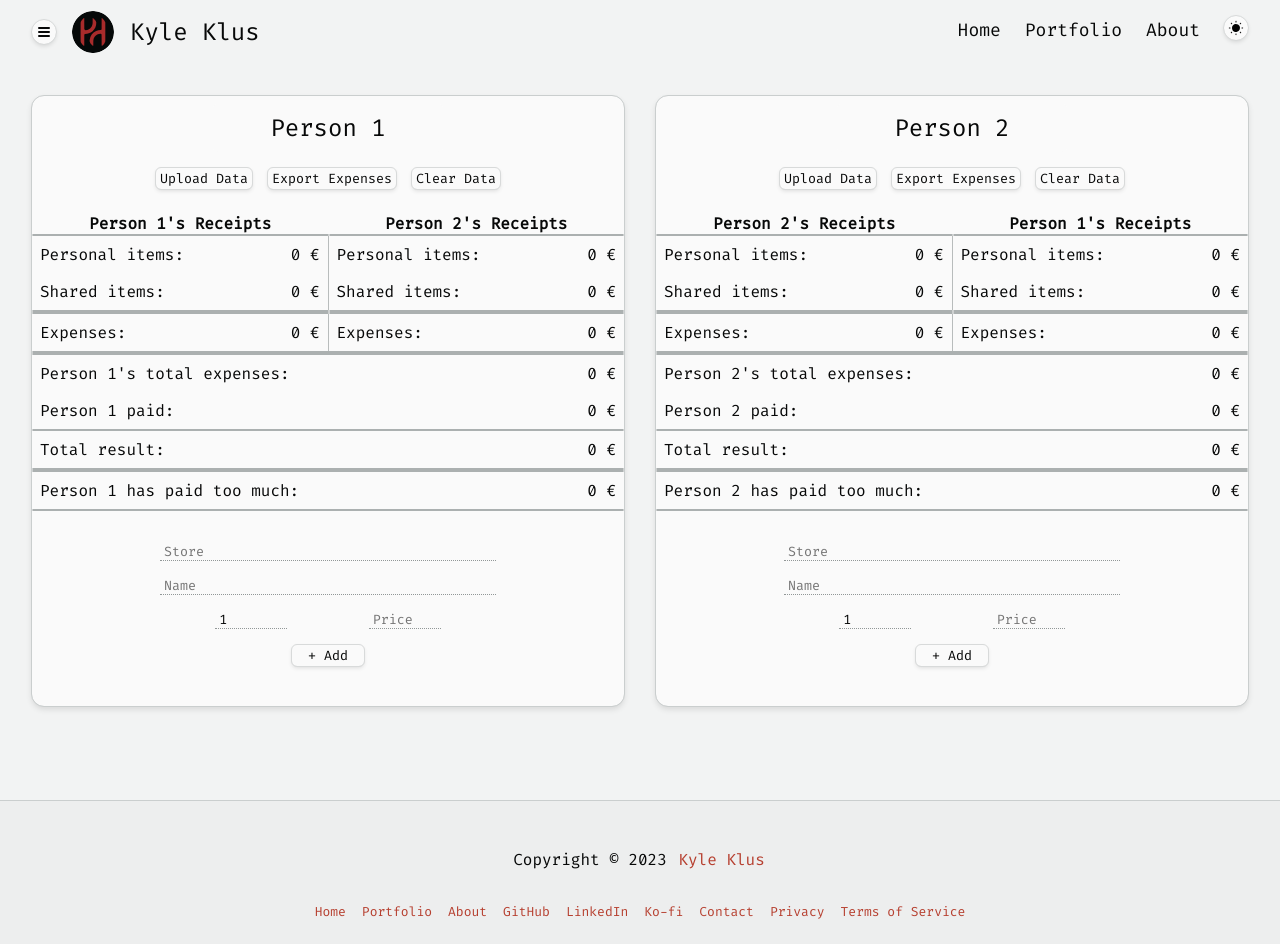
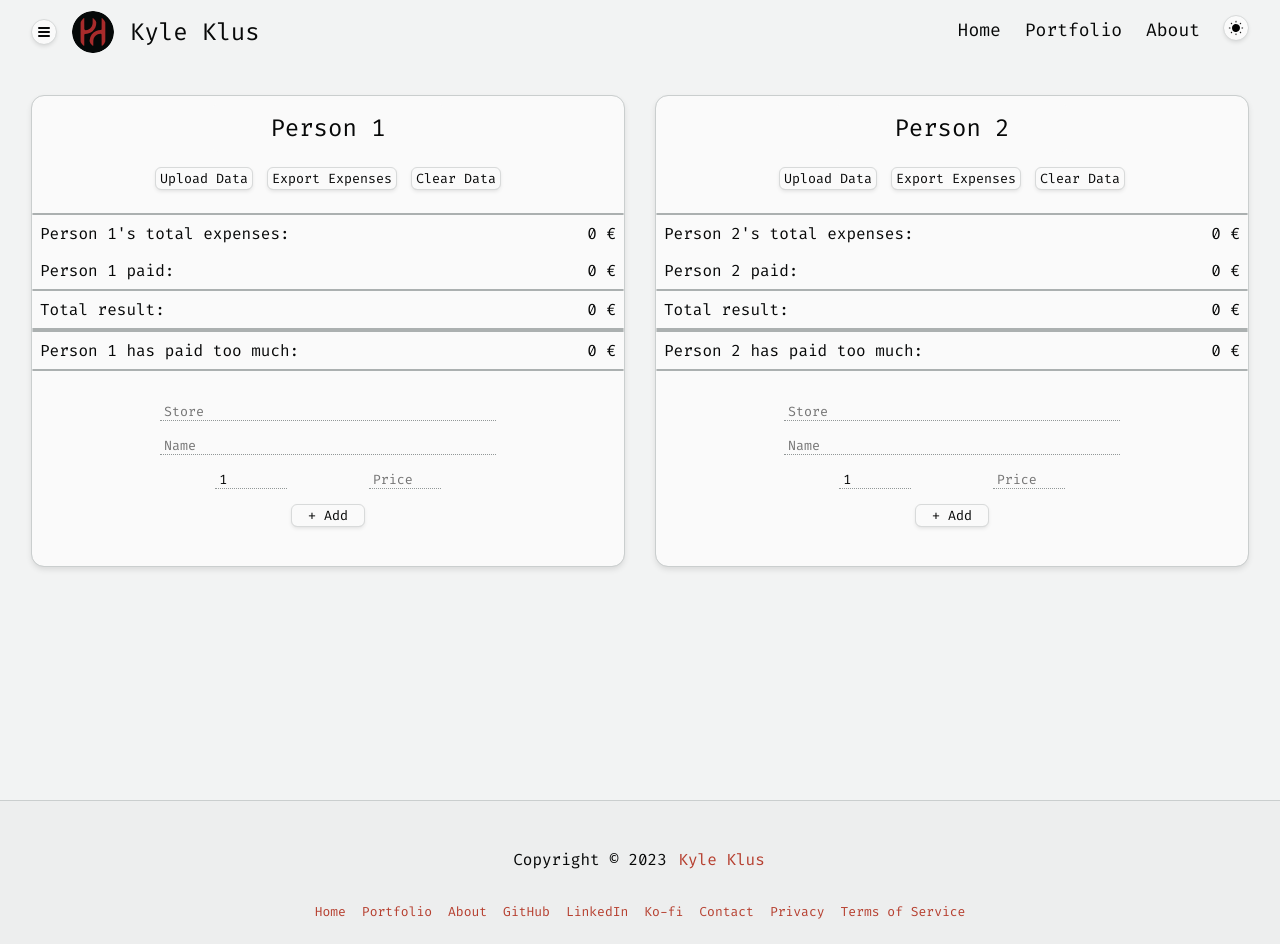
Before and after one commit to KyleKlus/receipt-manager-tool, a Next.js app: page /old-receipt-manager/ in a window 1280 px wide. Built offline with nearby package versions, Linux system fonts and the light colour scheme.

Commit message:
UPDATE: Improved the result view

```diff
--- a/src/components/receipt-manager/personCell/PersonCard.tsx
+++ b/src/components/receipt-manager/personCell/PersonCard.tsx
@@ -49,7 +49,6 @@ export default function PersonCard(props: {
     const myExpensesFromOther: number = Math.floor((myItemsFromOther + sharedFromOther) * 100) / 100;
 
     const myTotalExpenses: number = Math.floor((myExpensesFromOther + myExpensesFromMe) * 100) / 100;
-
 
     const rejectedFromMe: number = Calculator.calcRejectedExpenses(myReceipts);
     const result: number = Math.floor((myTotalExpenses - myReceiptsExpenses) * 100) / 100;
@@ -107,7 +106,6 @@ export default function PersonCard(props: {
                     Upload Data
                 </button>
                 <button disabled={myReceipts.length === 0 && otherReceipts.length === 0} className={[styles.fancyButton].join('')} onClick={() => {
-
                     const resultData: IResult = {
                         payerName: result <= 0 ? otherName : myName,
                         receiverName: result <= 0 ? myName : otherName,
--- a/src/components/receipt-manager/personCell/ReceiptsOverview.tsx
+++ b/src/components/receipt-manager/personCell/ReceiptsOverview.tsx
@@ -42,7 +42,7 @@ export default function ReceiptsOverview(props: {
 
     return (
         <div className={[styles.receiptsOverview].join(' ')}>
-            <div className={[styles.personTableHorizontalSplit].join(' ')}>
+            {/* <div className={[styles.personTableHorizontalSplit].join(' ')}>
                 <div className={[styles.personTableSplit].join(' ')}>
                     <div className={[styles.personTableSplitHeader].join(' ')}>{myName}&#39;s Receipts</div>
                     <hr />
@@ -80,20 +80,20 @@ export default function ReceiptsOverview(props: {
                     </div>
                 </div>
             </div>
-            <hr />
+            <hr /> */}
             <hr />
             <div className={[styles.personTableSum].join(' ')}>
                 <div>{myName}&#39;s total expenses: </div>
-                <div>{myTotalExpenses} €</div>
+                <div>{-myTotalExpenses} €</div>
             </div>
             <div className={[styles.personTableSum].join(' ')}>
                 <div>{myName} paid: </div>
-                <div>{-myReceiptsExpenses} €</div>
+                <div>{myReceiptsExpenses} €</div>
             </div>
             <hr />
             <div className={[styles.personTableSum].join(' ')}>
                 <div>Total result: </div>
-                <div>{result} €</div>
+                <div>{-result} €</div>
             </div>
             <hr />
             <hr />
```
